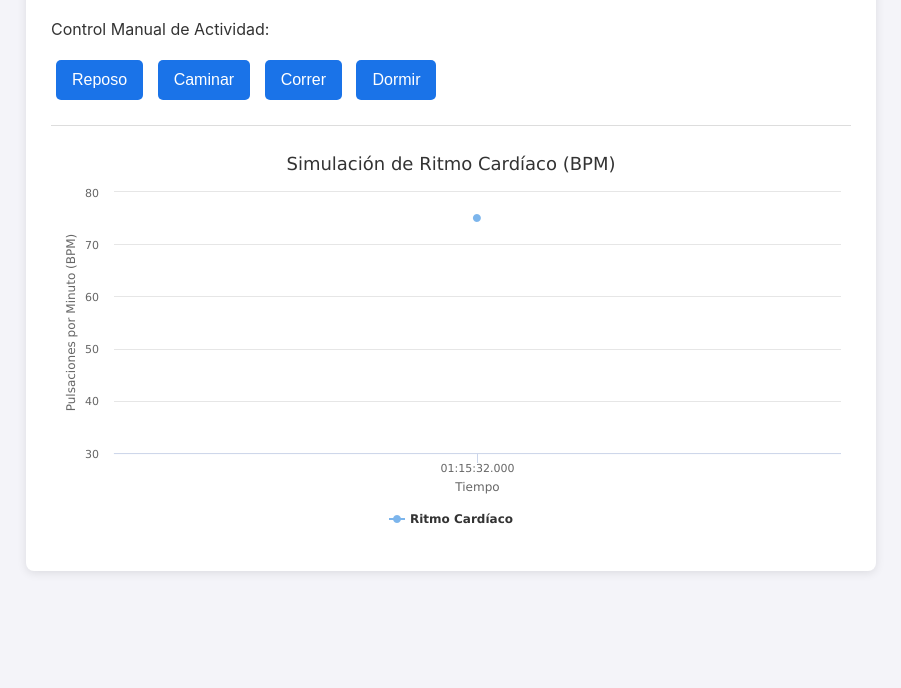
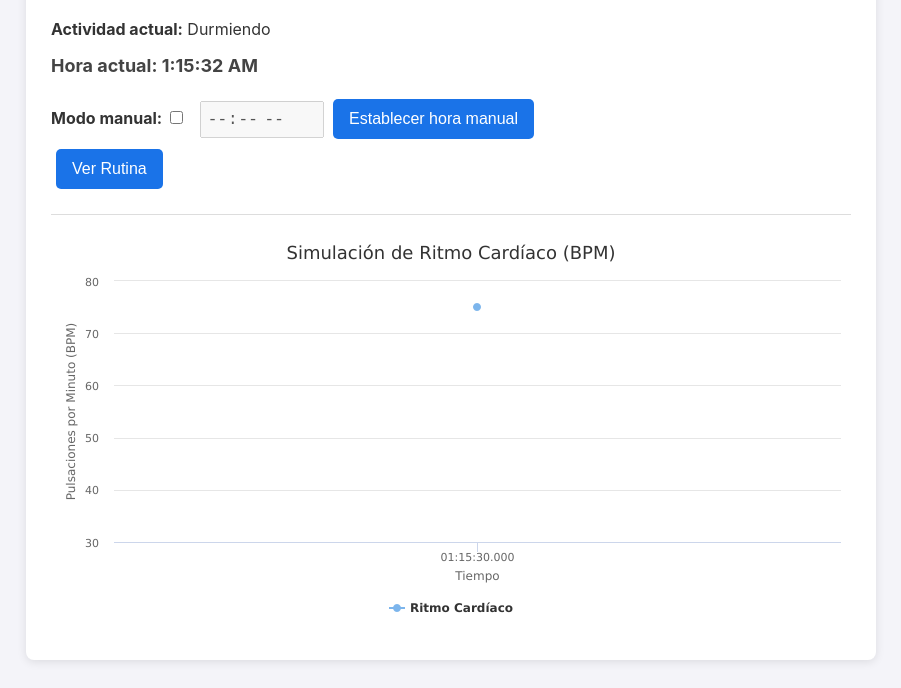
Before and after one commit to xdmset/ActividadesTorres, a plain HTML site: page SImulador latidos/index.html in a window 1280 px wide. Shown: the part 116-804 px from the top of the page, without its empty margins (189-1090 px from the left). Drawn offline with nearby package versions, Linux system fonts and the light colour scheme.

Commit message:
Rutina, simulacion en tiempo real, establecer hora manual

```diff
--- a/SImulador latidos/app.js
+++ b/SImulador latidos/app.js
@@ -1,30 +1,98 @@
     document.addEventListener('DOMContentLoaded', function () {
 
-    // --- RANGOS SEGÚN EL ESTADO ---
       const stateRanges = {
         reposo: [65, 80],
         caminar: [95, 115],
         correr: [140, 170],
-        dormir: [55, 70]
+        dormir: [55, 70],
+        desayuno: [75, 90],
+        estudiar: [70, 85],
+        trabajar: [80, 100],
+        escaleras: [120, 150],
+        meditacion: [60, 75],
+        pesas: [110, 140],
+        bicicleta: [100, 130]
       };
+
+      const labelMap = {
+        reposo: 'Reposo',
+        caminar: 'Caminando',
+        correr: 'Corriendo',
+        dormir: 'Durmiendo',
+        desayuno: 'Desayunando / Comida',
+        estudiar: 'Estudiando',
+        trabajar: 'Trabajando',
+        escaleras: 'Subiendo escaleras',
+        meditacion: 'Meditando',
+        pesas: 'Levantando pesas',
+        bicicleta: 'Andando en bicicleta'
+      };
+
+      const dailyRoutine = [
+        { start: 6, end: 7, state: 'correr' },
+        { start: 7, end: 8, state: 'desayuno' },
+        { start: 8, end: 12, state: 'trabajar' },
+        { start: 12, end: 13, state: 'caminar' },
+        { start: 13, end: 14, state: 'desayuno' },
+        { start: 14, end: 17, state: 'trabajar' },
+        { start: 17, end: 18, state: 'pesas' },
+        { start: 18, end: 19, state: 'bicicleta' },
+        { start: 19, end: 20, state: 'estudiar' },
+        { start: 20, end: 21, state: 'meditacion' },
+        { start: 21, end: 22, state: 'reposo' },
+        { start: 22, end: 24, state: 'dormir' },
+        { start: 0, end: 6, state: 'dormir' }
+      ];
 
       let currentState = 'reposo';
       let currentBPM = 75;
 
-    const SIMULATION_INTERVAL = 5000;
+    // Cada 3 segundos
+      const SIMULATION_INTERVAL = 3000;
       const MAX_CHART_POINTS = 20;
+
+      const manualToggle = document.getElementById('manual-toggle');
+      const manualTimeInput = document.getElementById('manual-time');
+      const btnSetManual = document.getElementById('btn-set-manual');
+      const btnVerRutina = document.getElementById('btn-ver-rutina');
+      const routineDisplay = document.getElementById('routine-display');
+
+      let manualDate = null; // Hora manual inicial
+      let manualModeActive = false; // Controla si el reloj está corriendo en modo manual
+
+      manualToggle.addEventListener('change', () => {
+        manualTimeInput.disabled = !manualToggle.checked;
+        btnSetManual.disabled = !manualToggle.checked;
+        if (!manualToggle.checked) {
+          manualModeActive = false;
+          manualDate = null;
+        }
+      });
+
+      btnSetManual.addEventListener('click', () => {
+        const timeValue = manualTimeInput.value || "00:00";
+        const [h, m] = timeValue.split(':').map(Number);
+        manualDate = new Date();
+        manualDate.setHours(h, m, 0, 0);
+        manualModeActive = true;
+      });
 
       function getRandomInRange(min, max) {
         return Math.floor(Math.random() * (max - min + 1)) + min;
       }
 
+      function updateActivityDisplay() {
+        const display = labelMap[currentState] || currentState;
+        document.getElementById('current-activity').textContent = display;
+      }
+
       function updateHeartRate() {
         const targetRange = stateRanges[currentState];
+        if (!targetRange) return;
 
-        if (currentState === 'reposo') {
+        if (['reposo', 'meditacion', 'dormir'].includes(currentState)) {
           const prob = Math.random();
           if (prob < 0.5) {
-                // Mantener igual
           } else if (prob < 0.75) {
             currentBPM = Math.max(targetRange[0], currentBPM - getRandomInRange(2, 5));
           } else {
@@ -37,12 +105,9 @@ document.addEventListener('DOMContentLoaded', function () {
           currentBPM = Math.round(currentBPM + change);
         }
 
-        const timestamp = new Date().toLocaleTimeString();
-        console.log(`[${timestamp}] Estado: ${currentState}, BPM: ${currentBPM}`);
         updateChart(currentBPM);
       }
 
-    // === Gráfica Highcharts ===
       const chart = Highcharts.chart('chart-container', {
         title: { text: 'Simulación de Ritmo Cardíaco (BPM)' },
         xAxis: { type: 'datetime', title: { text: 'Tiempo' } },
@@ -57,29 +122,46 @@ document.addEventListener('DOMContentLoaded', function () {
         series.addPoint({ x: new Date().getTime(), y: bpm }, true, shift);
       }
 
-    // === Botones de control ===
-    document.getElementById('btn-reposo').addEventListener('click', () => {
-        currentState = 'reposo';
-        console.log('EVENTO: Reposo');
+      function updateRoutine() {
+        let now = new Date();
+
+        if (manualModeActive && manualDate) {
+          now = manualDate;
+          manualDate = new Date(manualDate.getTime() + 1000);
+        }
+
+        const hour = now.getHours();
+        const current = dailyRoutine.find(r => hour >= r.start && hour < r.end);
+        currentState = current ? current.state : 'dormir';
+
+        updateActivityDisplay();
+        document.getElementById('time-display').textContent =
+          (manualModeActive ? "Hora manual: " : "Hora actual: ") + now.toLocaleTimeString();
+      }
+
+      // Toggle rutina
+      btnVerRutina.addEventListener('click', () => {
+        if (routineDisplay.style.display === 'block') {
+          routineDisplay.style.display = 'none';
+        } else {
+          const routineList = document.getElementById('routine-list');
+          routineList.innerHTML = "";
+          dailyRoutine.forEach(r => {
+            const li = document.createElement('li');
+            li.textContent = `${r.start}:00 - ${r.end}:00 → ${labelMap[r.state]}`;
+            routineList.appendChild(li);
+          });
+          routineDisplay.style.display = 'block';
+        }
       });
 
-    document.getElementById('btn-caminar').addEventListener('click', () => {
-        currentState = 'caminar';
-        console.log('EVENTO: Inicia Caminata');
-    });
-
-    document.getElementById('btn-correr').addEventListener('click', () => {
-        currentState = 'correr';
-        console.log('EVENTO: Inicia Carrera');
-    });
-
-    document.getElementById('btn-dormir').addEventListener('click', () => {
-        currentState = 'dormir';
-        console.log('EVENTO: A dormir');
-    });
-
-
+      // Simulación
       setInterval(() => {
+        updateRoutine();
         updateHeartRate();
       }, SIMULATION_INTERVAL);
+
+      // Actualizar hora cada segundo
+      setInterval(updateRoutine, 1000);
+
     });
--- a/SImulador latidos/index.html
+++ b/SImulador latidos/index.html
@@ -1,91 +1,43 @@
 <!DOCTYPE html>
 <html lang="es">
+
 <head>
   <meta charset="UTF-8">
   <meta name="viewport" content="width=device-width, initial-scale=1.0">
   <title>Simulador de Ritmo Cardíaco</title>
-    <style>
-        body {
-            font-family: -apple-system, BlinkMacSystemFont, "Segoe UI", Roboto, Helvetica, Arial, sans-serif;
-            padding: 20px;
-            background-color: #f4f4f9;
-            color: #333;
-        }
+  <link rel="stylesheet" href="./styles.css">
+</head>
 
-        h1 {
-            color: #1a73e8;
-        }
-
-        #app-container {
-            max-width: 800px;
-            margin: auto;
-            background: white;
-            padding: 25px;
-            border-radius: 8px;
-            box-shadow: 0 2px 10px rgba(0, 0, 0, 0.1);
-        }
-
-        #controls, #auto-mode {
-            margin-bottom: 20px;
-            padding-bottom: 20px;
-            border-bottom: 1px solid #ddd;
-        }
-
-        button {
-            margin: 5px;
-            padding: 10px 15px;
-            font-size: 16px;
-            cursor: pointer;
-            border-radius: 5px;
-            border: 1px solid transparent;
-            background-color: #1a73e8;
-            color: white;
-            transition: background-color 0.3s;
-        }
-
-        button:hover {
-            background-color: #155ab6;
-        }
-
-        button:disabled {
-            background-color: #ccc;
-            cursor: not-allowed;
-        }
-
-        select {
-            padding: 10px;
-            font-size: 16px;
-            border-radius: 5px;
-            border: 1px solid #ccc;
-        }
-
-        label {
-            margin-right: 10px;
-            font-weight: bold;
-        }
-    </style>
-</head>
 <body>
 
   <div id="app-container">
-    <h1>Simulador de Ritmo Cardíaco para WearOS </h1>
+    <h1>Simulador de Ritmo Cardíaco para WearOS</h1>
 
     <div id="controls">
+      <p><strong>Actividad actual:</strong> <span id="current-activity">Reposo</span></p>
+      <p id="time-display">Hora actual: --:--:--</p>
 
-        <p>Control Manual de Actividad:</p>
-        <button id="btn-reposo">Reposo</button>
-        <button id="btn-caminar">Caminar</button>
-        <button id="btn-correr">Correr</button>
-        <button id="btn-dormir">Dormir</button>
+      <label>
+        Modo manual:
+        <input type="checkbox" id="manual-toggle">
+      </label>
+      <input type="time" id="manual-time" disabled>
+      <button id="btn-set-manual" disabled>Establecer hora manual</button>
+
+      <br>
+      <button id="btn-ver-rutina">Ver Rutina</button>
     </div>
 
-
+    <div id="routine-display">
+      <h3>Rutina Diaria</h3>
+      <ul id="routine-list"></ul>
+    </div>
 
     <div id="chart-container" style="width:100%; height:400px;"></div>
   </div>
 
   <script src="https://code.highcharts.com/highcharts.js"></script>
-<script src="app.js"></script>
+  <script src="./app.js"></script>
+</body>
 
-</body>
 </html>
--- /dev/null
+++ b/SImulador latidos/styles.css
@@ -0,0 +1,79 @@
+  body {
+      font-family: -apple-system, BlinkMacSystemFont, "Segoe UI", Roboto, Helvetica, Arial, sans-serif;
+      padding: 20px;
+      background-color: #f4f4f9;
+      color: #333;
+    }
+
+    h1 {
+      color: #1a73e8;
+    }
+
+    #app-container {
+      max-width: 800px;
+      margin: auto;
+      background: white;
+      padding: 25px;
+      border-radius: 8px;
+      box-shadow: 0 2px 10px rgba(0, 0, 0, 0.1);
+    }
+
+    #controls {
+      margin-bottom: 20px;
+      padding-bottom: 20px;
+      border-bottom: 1px solid #ddd;
+    }
+
+    button {
+      margin: 5px;
+      padding: 10px 15px;
+      font-size: 16px;
+      cursor: pointer;
+      border-radius: 5px;
+      border: 1px solid transparent;
+      background-color: #1a73e8;
+      color: white;
+      transition: background-color 0.3s;
+    }
+
+    button:hover {
+      background-color: #155ab6;
+    }
+
+    input[type="time"] {
+      padding: 5px;
+      font-size: 16px;
+      margin-left: 10px;
+    }
+
+    label {
+      font-weight: bold;
+    }
+
+    #time-display {
+      font-size: 18px;
+      font-weight: bold;
+      margin-top: 15px;
+      color: #444;
+    }
+
+    #routine-display {
+      margin-top: 20px;
+      padding: 15px;
+      background: #f9f9f9;
+      border: 1px solid #ddd;
+      border-radius: 5px;
+      display: none;
+    }
+
+    #routine-display ul {
+      list-style: none;
+      padding: 0;
+    }
+
+    #routine-display li {
+      margin: 5px 0;
+      padding: 5px;
+      background: #eef3fb;
+      border-radius: 4px;
+    }
```
Lines whose indentation alone changed are shown as unchanged.
